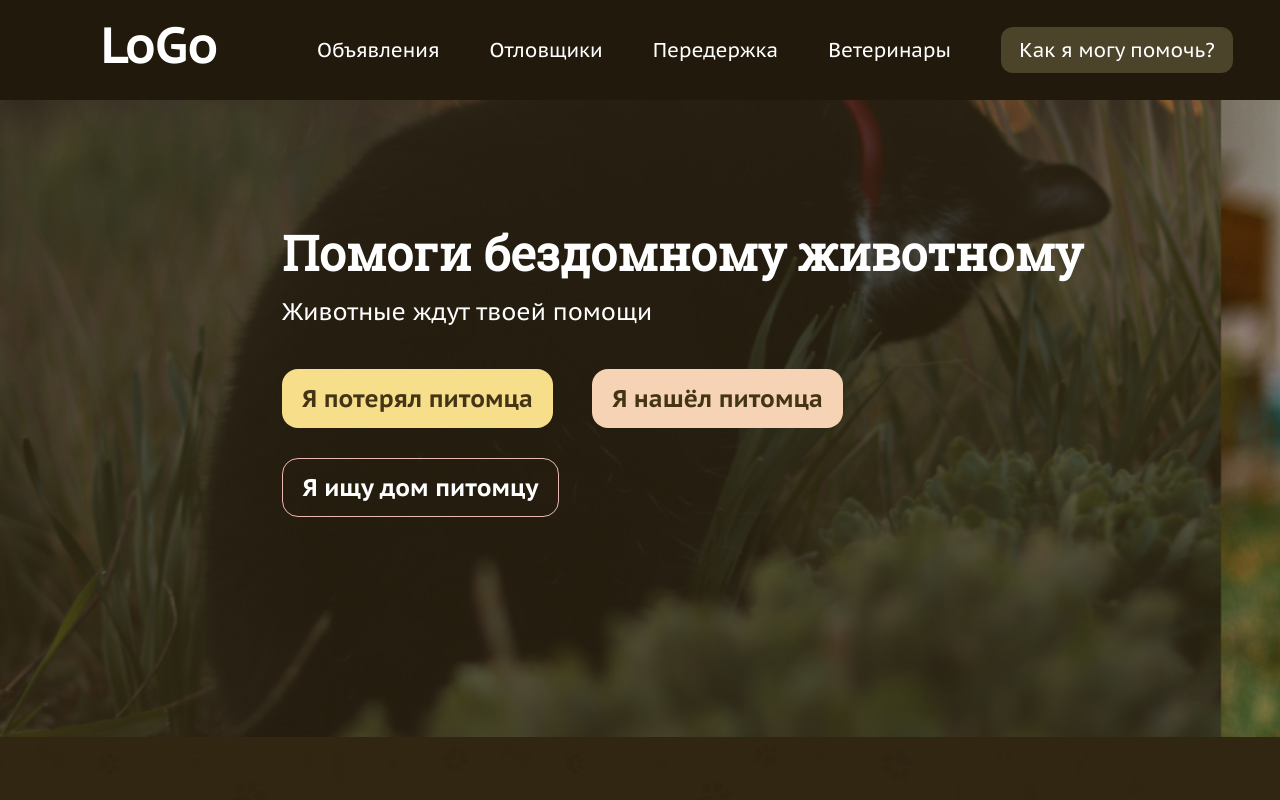
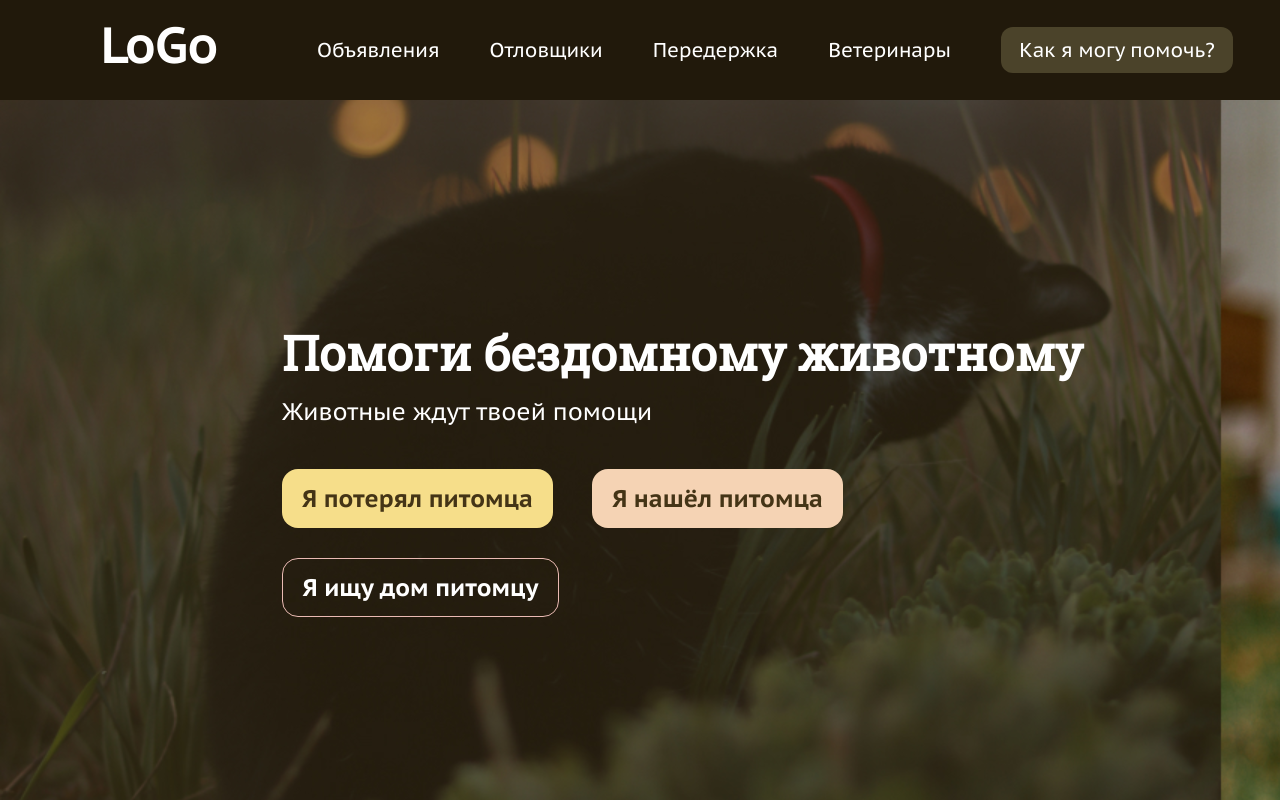
Before and after one commit to kotopesp/sos-kotopes, an Angular app in the folder frontend/: page / in a window 1280 px wide. Shown: the top 800 px of the page. Built offline with nearby package versions, Linux system fonts and the light colour scheme.

Commit message:
fix header position and new page: chats

```diff
--- a/frontend/src/app/app.component.scss
+++ b/frontend/src/app/app.component.scss
@@ -1,7 +1,4 @@
 .header {
   z-index: 9999;
+  position: relative;
 }
-.header {
-  position: absolute;
-  z-index: 9999;
-}
--- a/frontend/src/app/app.routes.ts
+++ b/frontend/src/app/app.routes.ts
@@ -2,6 +2,7 @@ import {Routes} from '@angular/router';
 import { PostsComponent } from "../pages/posts/ui/posts.component";
 import { StartPageComponent } from "../pages/start-page/ui/start-page.component";
 import { UserPageComponent } from '../pages/user-page/user-page.component';
+import { ChatsPageComponent } from "../pages/chats-page/chats-page.component";
 
 export const routes: Routes = [
   {
@@ -11,6 +12,9 @@ export const routes: Routes = [
     path: 'posts', component: PostsComponent
   },
   {
+    path: 'chats', component: ChatsPageComponent
+  },
+  {
     path: 'users/:id', component: UserPageComponent
-  }
+  },
 ];
```
